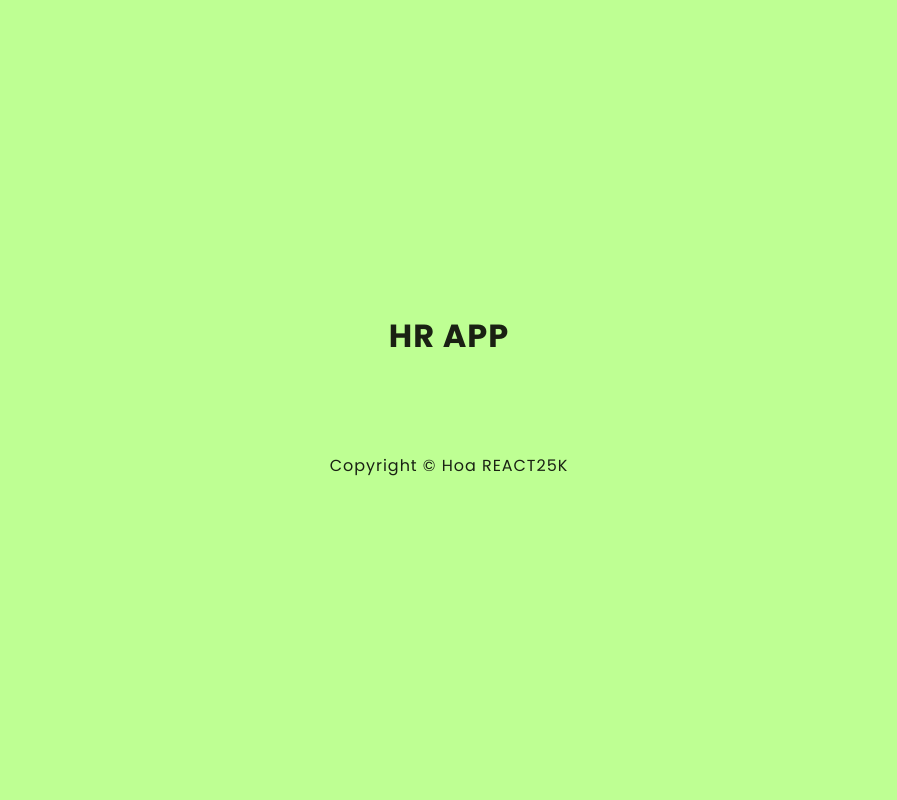
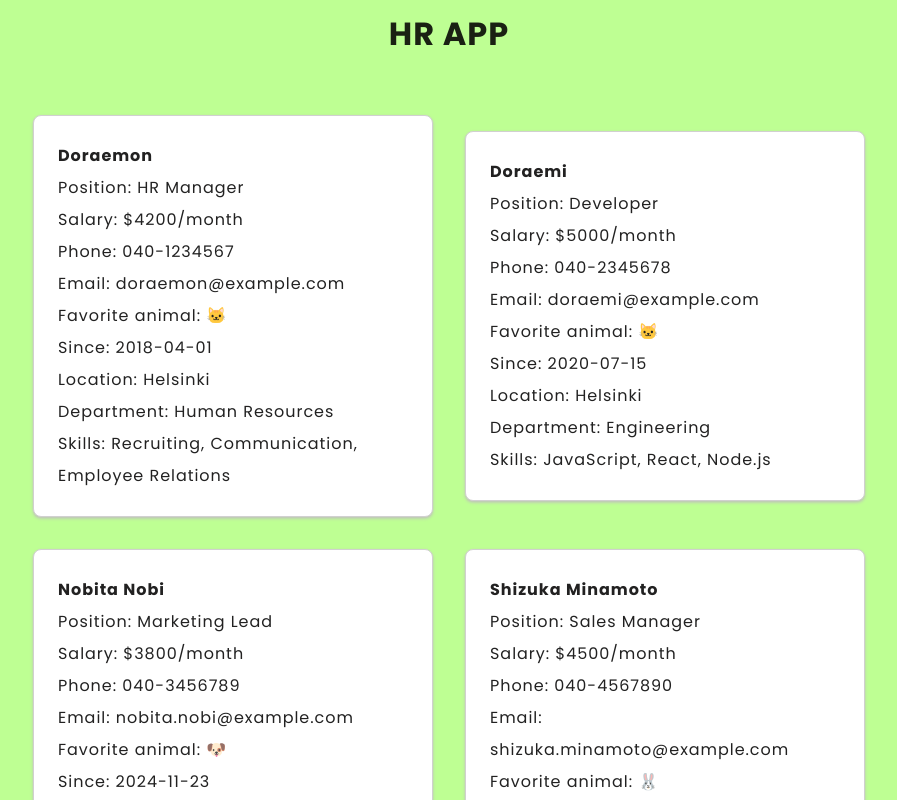
Before and after one commit to Hoa28686/hr-management-app, a React app: page / in a window 1280 px wide. Shown: the top 800 px of the page, without its empty margins (191-1088 px from the left). Built offline with nearby package versions, Linux system fonts and the light colour scheme; the HTML template or start-up script is replaced by a standard one; a web font is replaced by a local one.

Commit message:
finnish jsx part of step2

```diff
--- /dev/null
+++ b/src/Employees/PersonCard.css
@@ -0,0 +1,18 @@
+.person {
+    border: 0.1rem solid rgb(209, 208, 208);
+    border-radius: var(--radius);
+    box-shadow: var(--shadow);
+    margin: 1rem;
+    padding: 1.5rem;
+    text-align: left;
+    width: 25rem;
+    background: var(--body-color);
+    transition: transform 0.3s;
+  }
+  .person:hover {
+    transform: scale(1.05);
+    cursor: pointer;
+  }
+  .name {
+    font-weight: bold;
+  }
--- a/src/Employees/PersonCard.jsx
+++ b/src/Employees/PersonCard.jsx
@@ -1,4 +1,11 @@
+import { animalToEmoji } from "./animalToEmoji";
+import "./PersonCard.css";
+
 const PersonCard = (props) => {
+  const now=new Date();
+  const startDate= new Date(props.startDate);
+  const workingYear=Math.floor((now-startDate)/(1000*60*60*24*365));
+  console.log(workingYear);
   return (
     <div className="person">
       <p><span className="name">{props.name}</span></p>
@@ -6,11 +13,15 @@ const PersonCard = (props) => {
       <p>Salary: ${props.salary}/month</p>
       <p>Phone: {props.phone}</p>
       <p>Email: {props.email}</p>
-      <p>Favorite animal: {props.animal}</p>
+
+      <p>Favorite animal: {animalToEmoji[props.animal.toLowerCase()]}</p>
       <p>Since: {props.startDate}</p>
       <p>Location: {props.location}</p>
       <p>Department: {props.department}</p>
-      <p>skills: {props.skills}</p>
+      <p>Skills: {props.skills.join(', ')}</p>
+
+      {[5,10,15].includes(workingYear) && <p>🎉 Schedule recognition meeting.</p> }
+      {workingYear<=0.5 && <p>🔔 Schedule probation review.</p> }
     </div>
   );
 };
--- a/src/Employees/PersonList.jsx
+++ b/src/Employees/PersonList.jsx
@@ -2,11 +2,11 @@ import { employees } from "./employeesData"
 import PersonCard from "./PersonCard"
 const PersonList=()=>{
     return(
-        <div>
-            {employees.map(e=>{
+        <>
+            {employees.map(e=>(
                 <PersonCard key={e.id} {...e} />
-            })}
-        </div>
+            ))}
+        </>
     )
 }
 export default PersonList
--- /dev/null
+++ b/src/Employees/animalToEmoji.js
@@ -0,0 +1,46 @@
+export const animalToEmoji = {
+  dog: "🐶",
+  cat: "🐱",
+  mouse: "🐭",
+  hamster: "🐹",
+  rabbit: "🐰",
+  fox: "🦊",
+  bear: "🐻",
+  panda: "🐼",
+  koala: "🐨",
+  tiger: "🐯",
+  lion: "🦁",
+  cow: "🐮",
+  pig: "🐷",
+  frog: "🐸",
+  monkey: "🐵",
+  chicken: "🐔",
+  penguin: "🐧",
+  bird: "🐦",
+  baby_chick: "🐤",
+  hatching_chick: "🐣",
+  sheep: "🐑",
+  elephant: "🐘",
+  camel: "🐫",
+  horse: "🐴",
+  unicorn: "🦄",
+  goat: "🐐",
+  duck: "🦆",
+  owl: "🦉",
+  seal: "🦭",
+  kangaroo: "🦘",
+  lobster: "🦞",
+  whale: "🐋",
+  dolphin: "🐬",
+  shark: "🦈",
+  octopus: "🐙",
+  fish: "🐟",
+  crab: "🦀",
+  turtle: "🐢",
+  snail: "🐌",
+  bug: "🐛",
+  butterfly: "🦋",
+  ant: "🐜",
+  bee: "🐝",
+  spider: "🕷️"
+};
--- a/src/Employees/employeesData.js
+++ b/src/Employees/employeesData.js
@@ -33,7 +33,7 @@ export const employees = [
       phone: "040-3456789",
       email: "nobita.nobi@example.com",
       animal: "Dog",
-      startDate: "2019-05-23",
+      startDate: "2024-11-23",
       location: "Helsinki",
       department: "Marketing",
       skills: ["SEO", "Content Creation", "Social Media Marketing"]
@@ -59,7 +59,7 @@ export const employees = [
       phone: "040-5678901",
       email: "gian.design@example.com",
       animal: "Bear",
-      startDate: "2018-09-05",
+      startDate: "2009-09-05",
       location: "Helsinki",
       department: "Design",
       skills: ["UI/UX Design", "Figma","Sketch"]
@@ -124,9 +124,14 @@ export const employees = [
       phone: "040-0123456",
       email: "dorami.support@example.com",
       animal: "Koala",
-      startDate: "2016-12-01",
+      startDate: "2025-01-01",
       location: "Helsinki",
       department: "Customer Support",
       skills: ["Customer Service", "Problem Solving", "Communication"]
     }
   ];
+
+  export const animalToEmoji={
+
+
+  }
```
